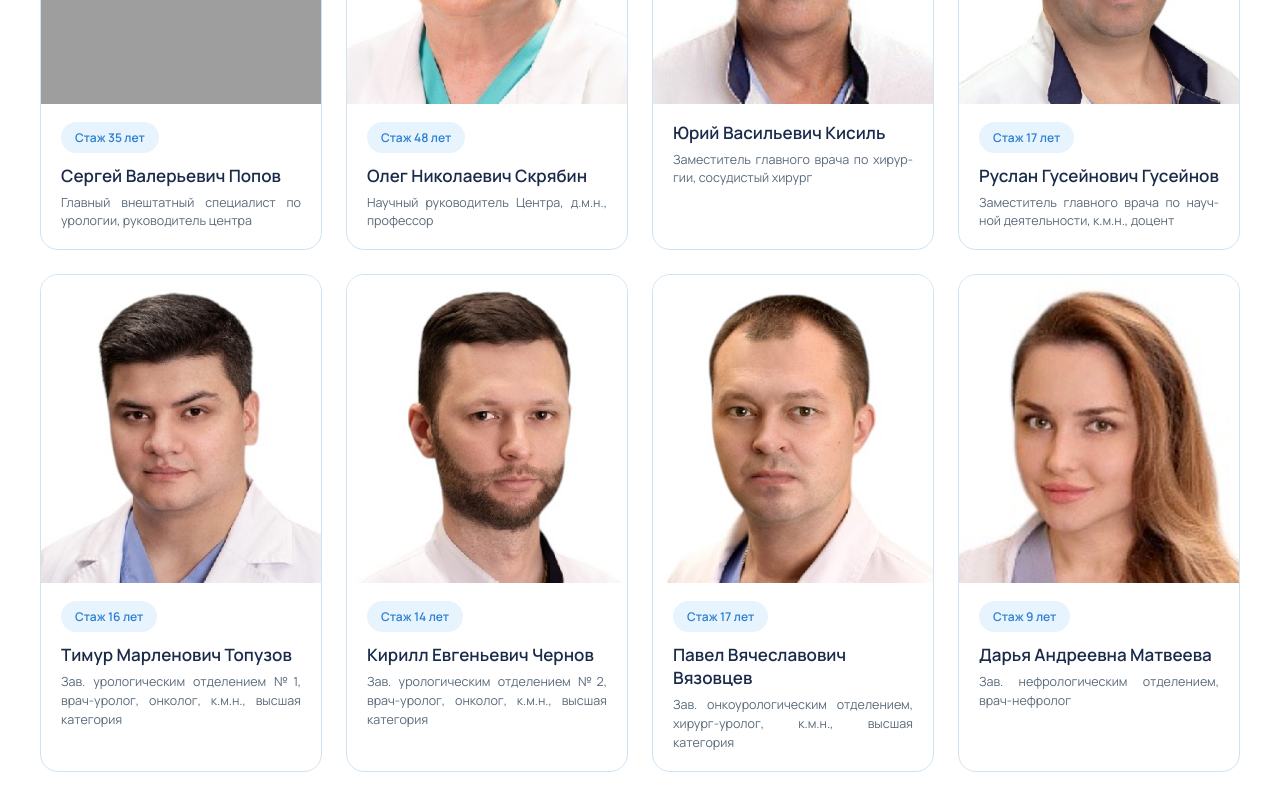
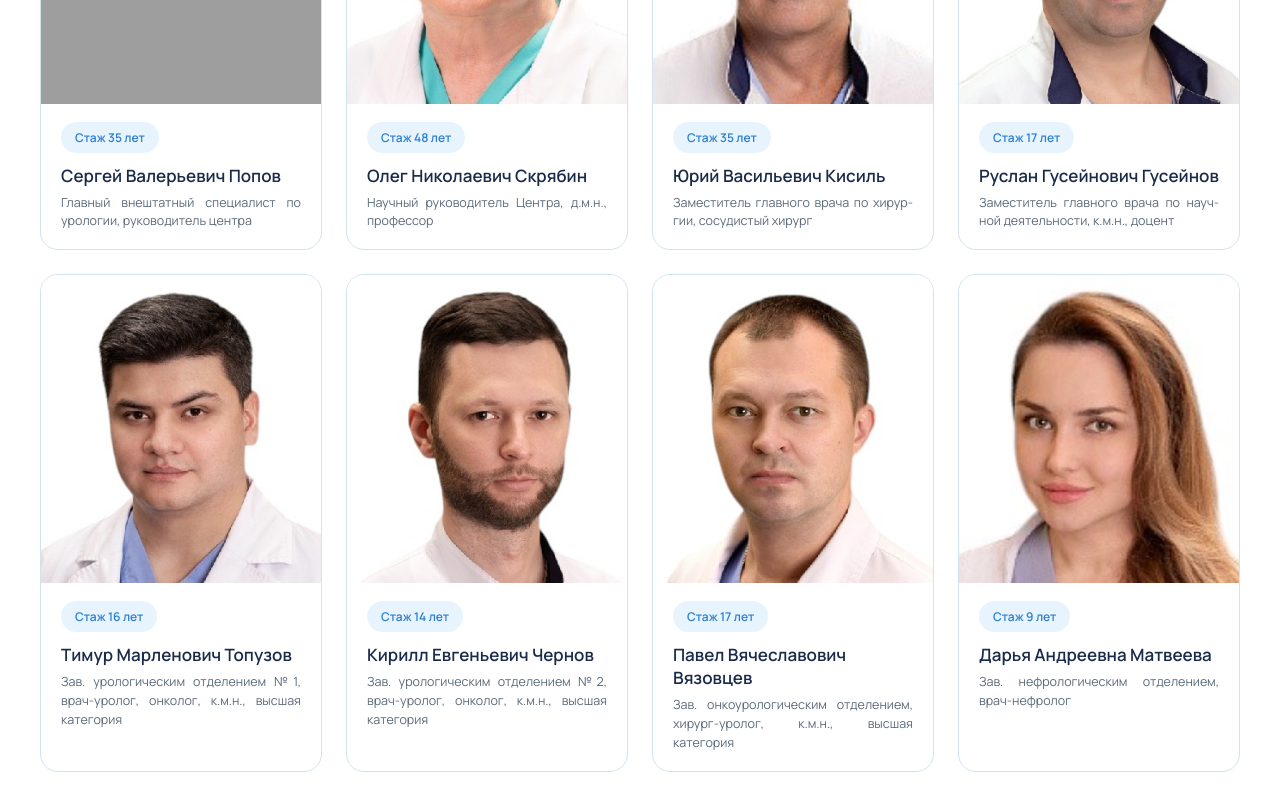
Before and after one commit to LucaEndurocenter/LucaEndurocenter.github.io, a website: page doctors.html in a window 1280 px wide. Shown: the part 880-1690 px from the top of the page. Drawn offline with Linux system fonts and the light colour scheme; grey boxes are pictures that could not be loaded.

Commit message:
Update doctors.html

```diff
--- a/doctors.html
+++ b/doctors.html
@@ -137,6 +137,7 @@
               <img src="images/KISIL.png" alt="Юрий Васильевич Кисиль">
             </div>
             <div class="doctor-card-body">
+              <span class="doctor-badge">Стаж 35 лет</span>
               <h4>Юрий Васильевич Кисиль</h4>
               <p>Заместитель главного врача по хирургии, сосудистый хирург</p>
             </div>
```
